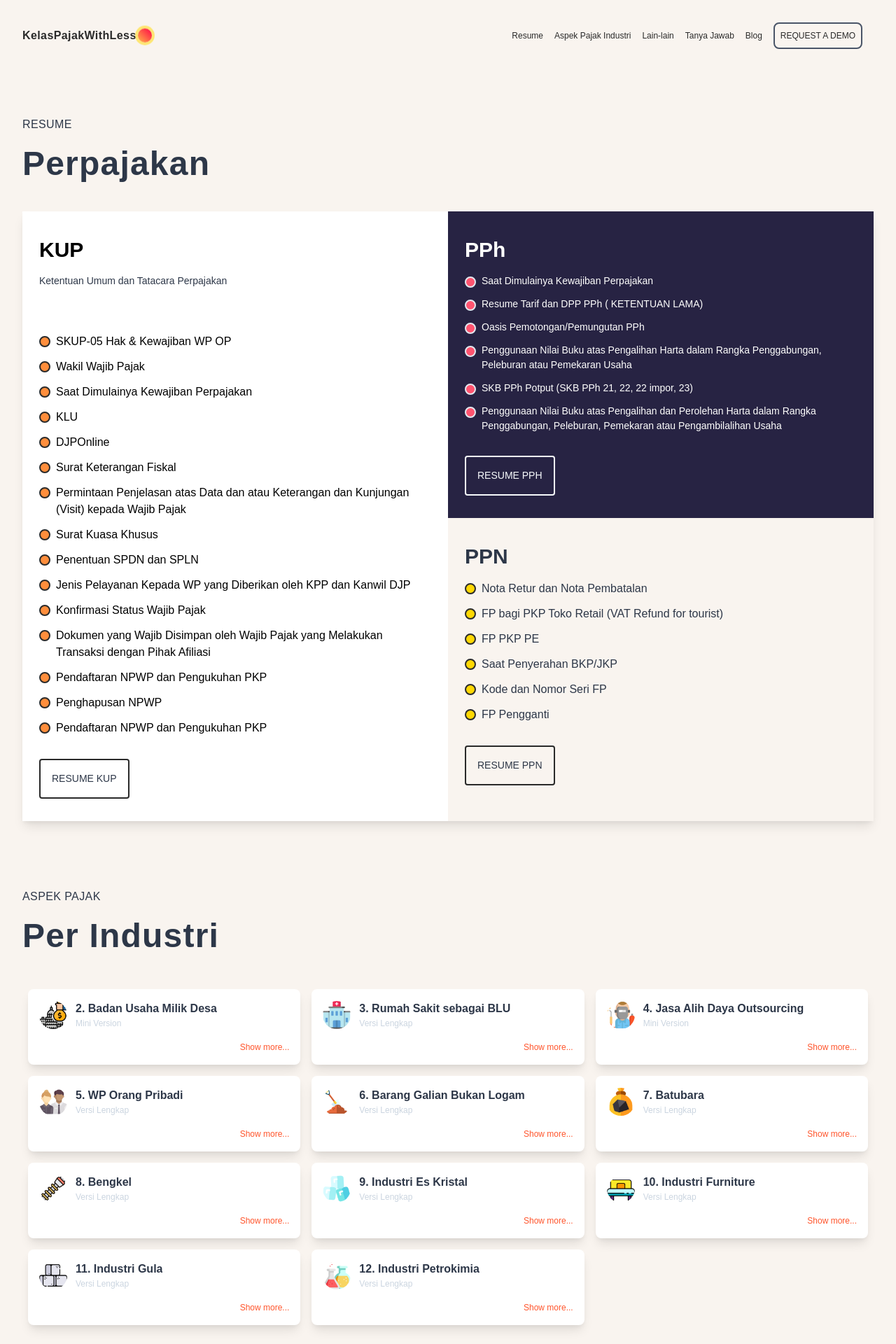
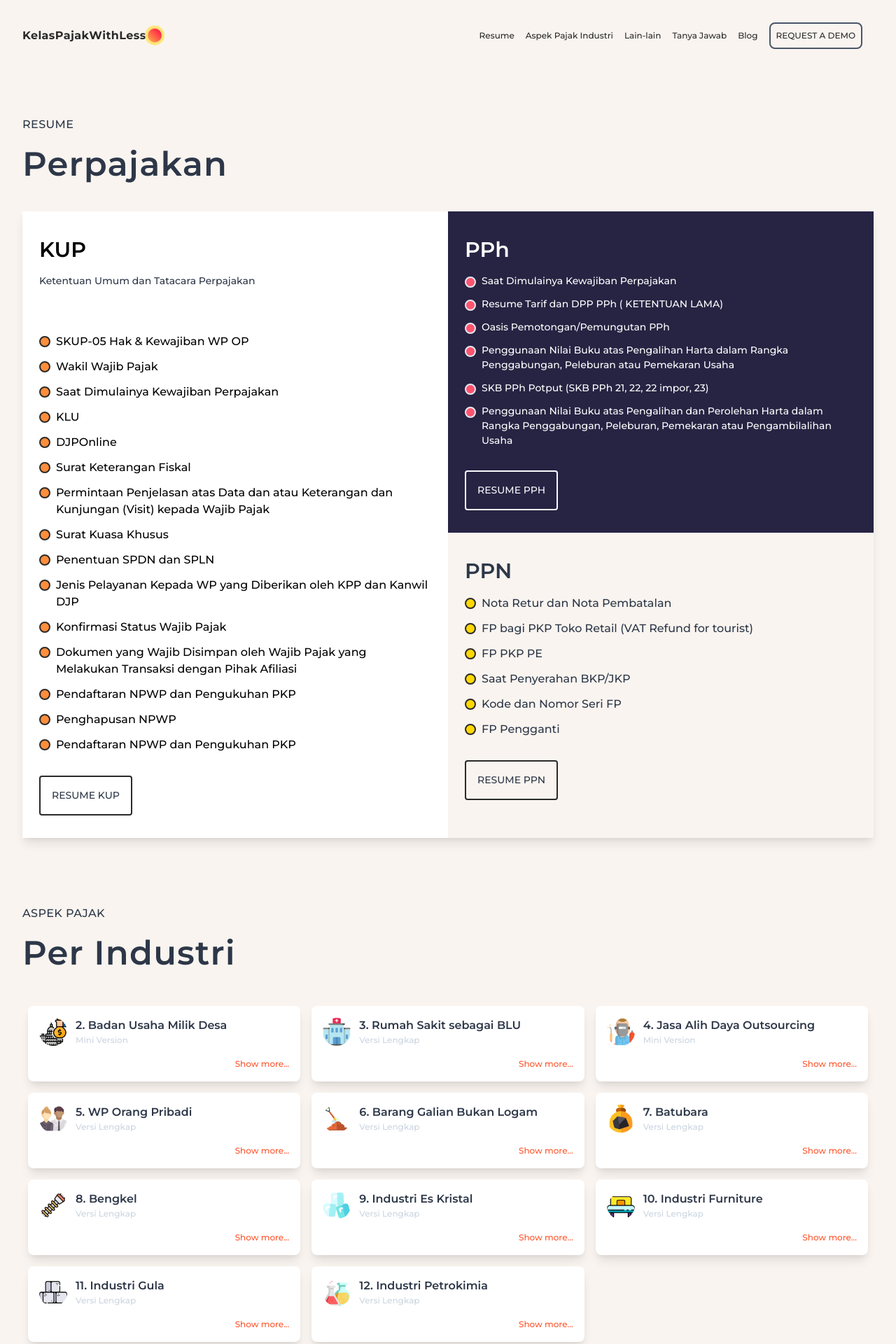
Before and after one commit to kelaspajak/rhinotail, a Jekyll site: the page built from index.html, in a window 1280 px wide. Shown: the top 1920 px of the page at 70% size. Built offline with Jekyll 4.4.1, drawn with Linux system fonts in a browser that asks for light colours.

Commit message:
Update default.html

```diff
--- a/_layouts/default.html
+++ b/_layouts/default.html
@@ -6,6 +6,7 @@
     <link rel="canonical" href="{{ page.url | prepend: site.url }}">
     <link rel="stylesheet" href="{{ site.baseurl }}/assets/css/article.css">
     <link rel="stylesheet" href="{{ site.baseurl }}/assets/css/tailwind.min.css">
+    <link href="https://fonts.googleapis.com/css2?family=Montserrat:ital,wght@0,500;0,600;0,700;1,300;1,400&display=swap" rel="stylesheet">
 
     <link rel="shortcut icon" href="/favicon.ico" type="image/x-icon">
     <link rel="icon" href="/favicon.ico" type="image/x-icon">
```
